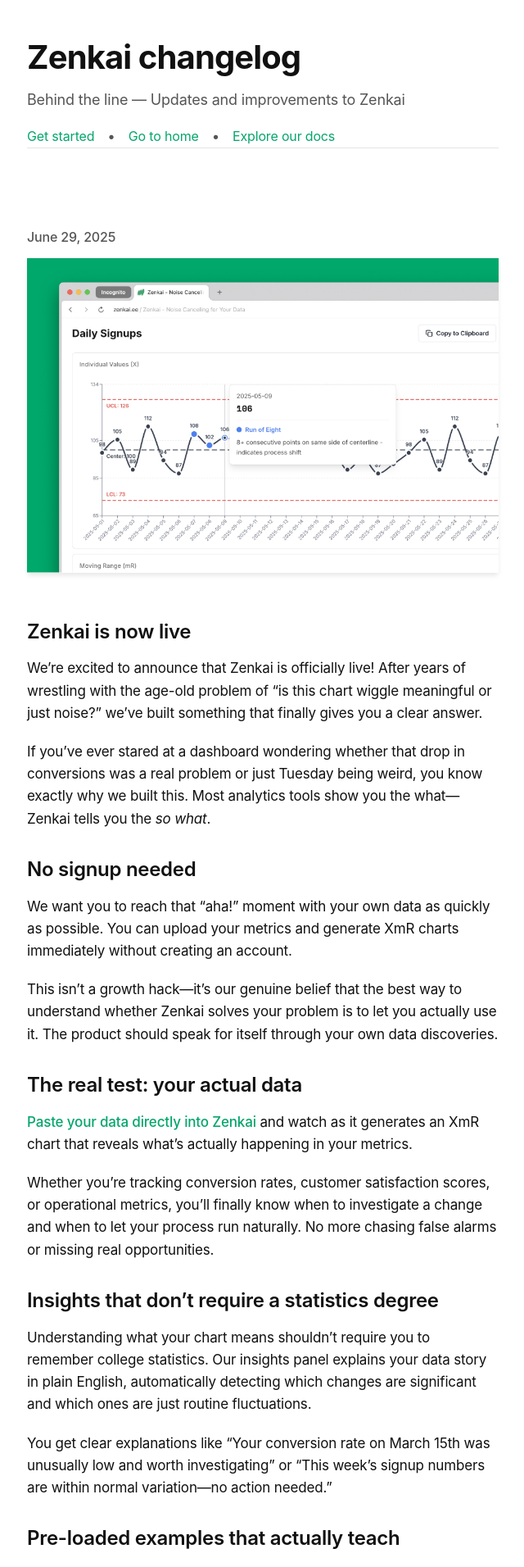
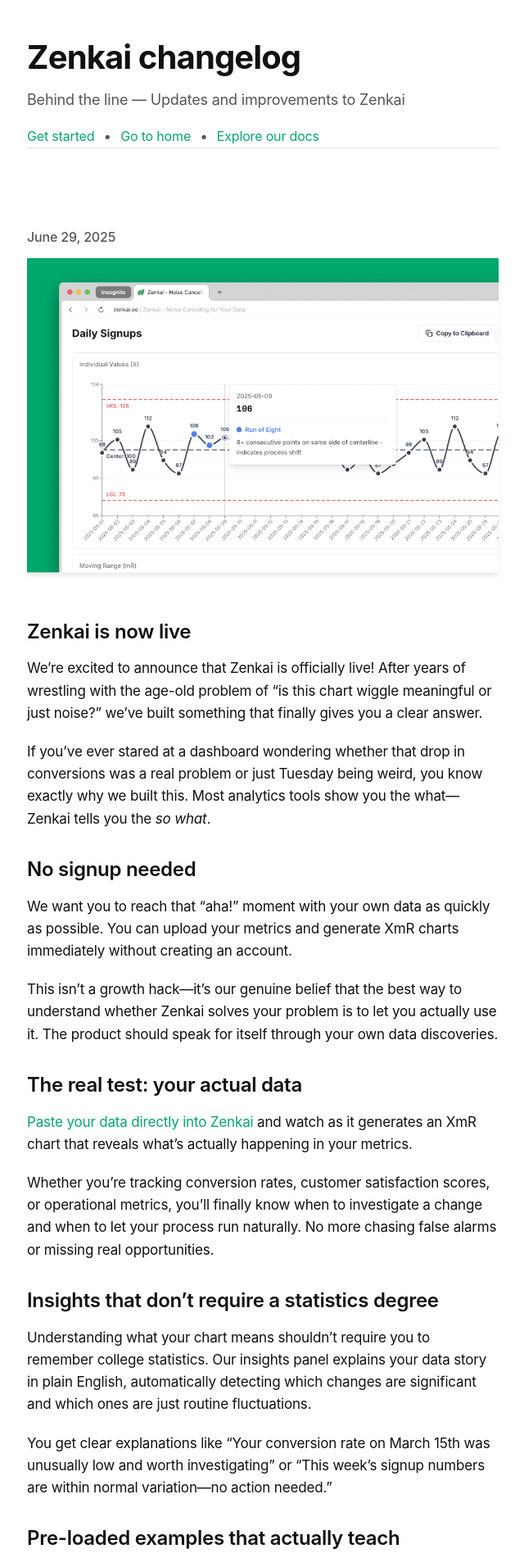
Before and after one commit to mikklemberg/zenkai-changelog, a Jekyll site: the page built from index.html, in a window 1280 px wide. Shown: the top 1912 px of the page at 82% size, without its empty margins (319-959 px from the left). Built offline with Jekyll 4.4.1, drawn with Linux system fonts in a browser that asks for light colours; the list of posts is cut into pages by our own code.

Commit message:
Update main.css

```diff
--- a/assets/css/main.css
+++ b/assets/css/main.css
@@ -93,7 +93,7 @@
 
 .header-links {
     display: flex;
-    gap: 0.5rem; /* Reduced from 1.5rem */
+    gap: 0.2rem;
     align-items: center;
     flex-wrap: wrap;
     max-width: 100%;
@@ -114,7 +114,7 @@
 }
 .separator {
     color: var(--color-text-secondary);
-    margin: 0 0.5rem; /* Reduced from 0.5rem on each side */
+    margin: 0 0.5rem;
     flex-shrink: 0;
     font-weight: 400; /* Ensure consistency */
 }
@@ -332,7 +332,7 @@
 .content a {
     color: var(--color-primary);
     text-decoration: none;
-    font-weight: 500;
+    font-weight: 400;
     transition: all 0.2s ease;
 }
 
@@ -482,7 +482,7 @@
     .header-links {
         flex-direction: column;
         align-items: flex-start;
-        gap: 0.5rem;
+        gap: 0.2rem;
     }
 
     .separator {
```
